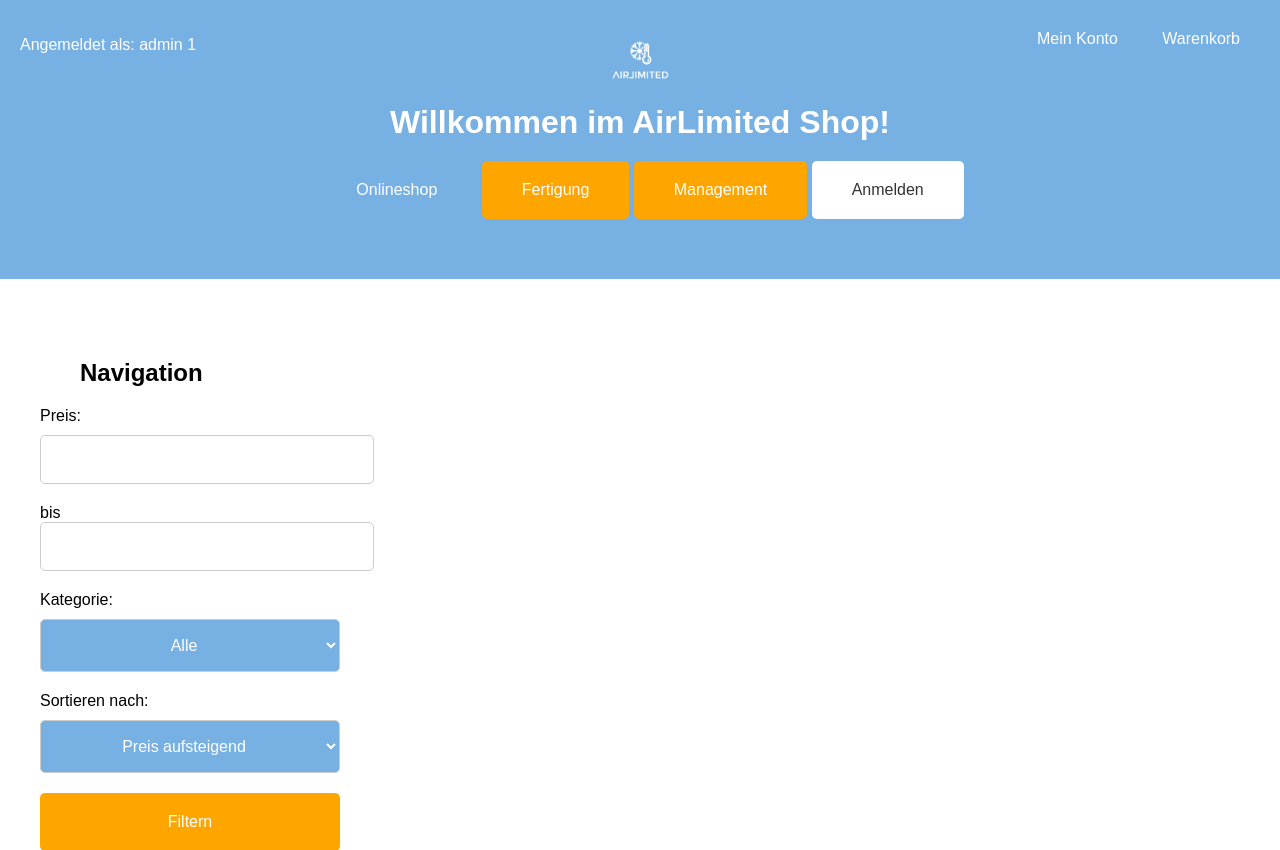
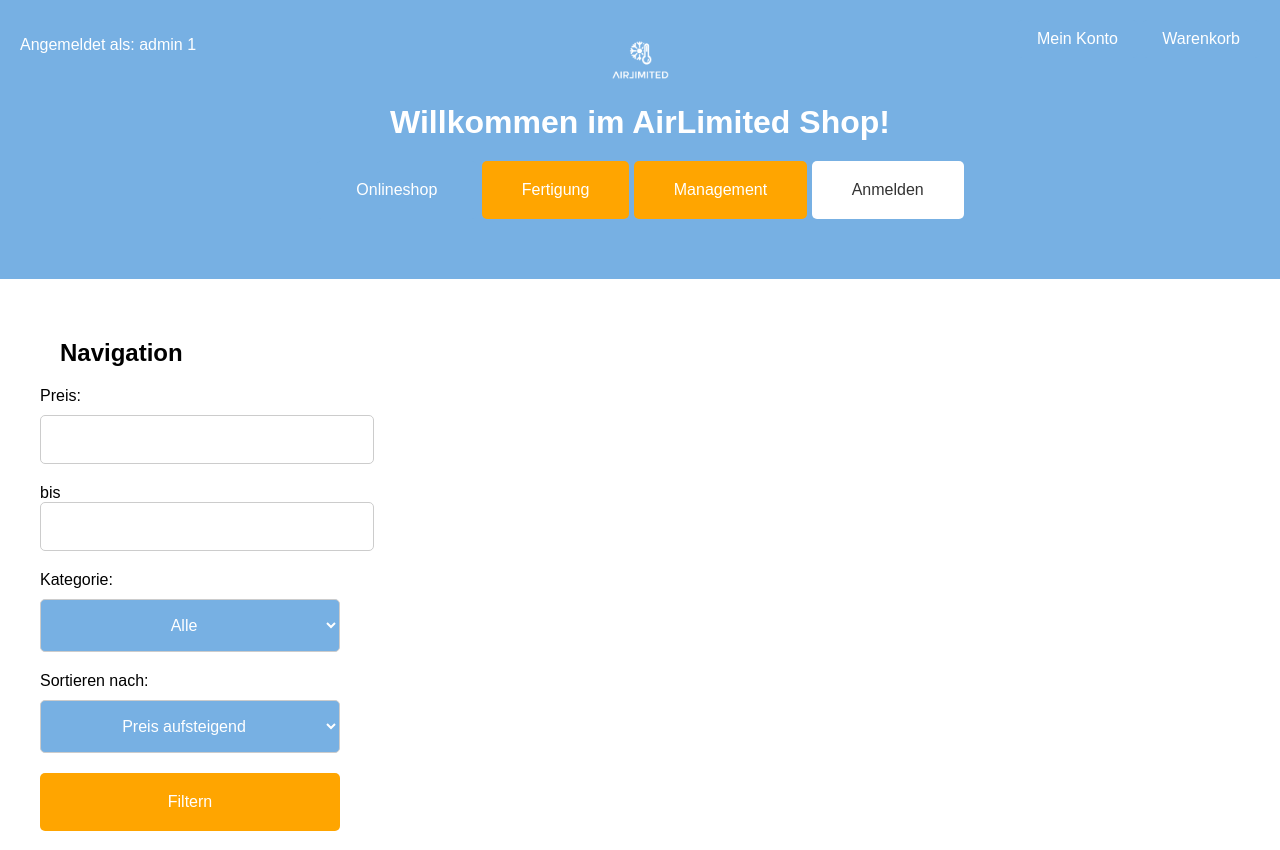
Before and after one commit to irmashu/fachlabor, a PHP site: page /index.php in a window 1280 px wide; the page is wider, and only the part inside the window is pictured. Shown: the top 850 px of that part. Run offline with PHP 8.4, Linux system fonts and the light colour scheme; the visitor is signed in with stand-in values (Sample User, id 1); data comes from the database, SQL or seed files in the repository.

Commit message:
Anpassung CSS margins

```diff
--- a/styles.css
+++ b/styles.css
@@ -20,7 +20,8 @@ header h1 {
 }
 
 h2 {
-  margin: 40px;
+  margin-left: 20px;
+  margin-top: 20px;
 }
 
 .logo img {
```
